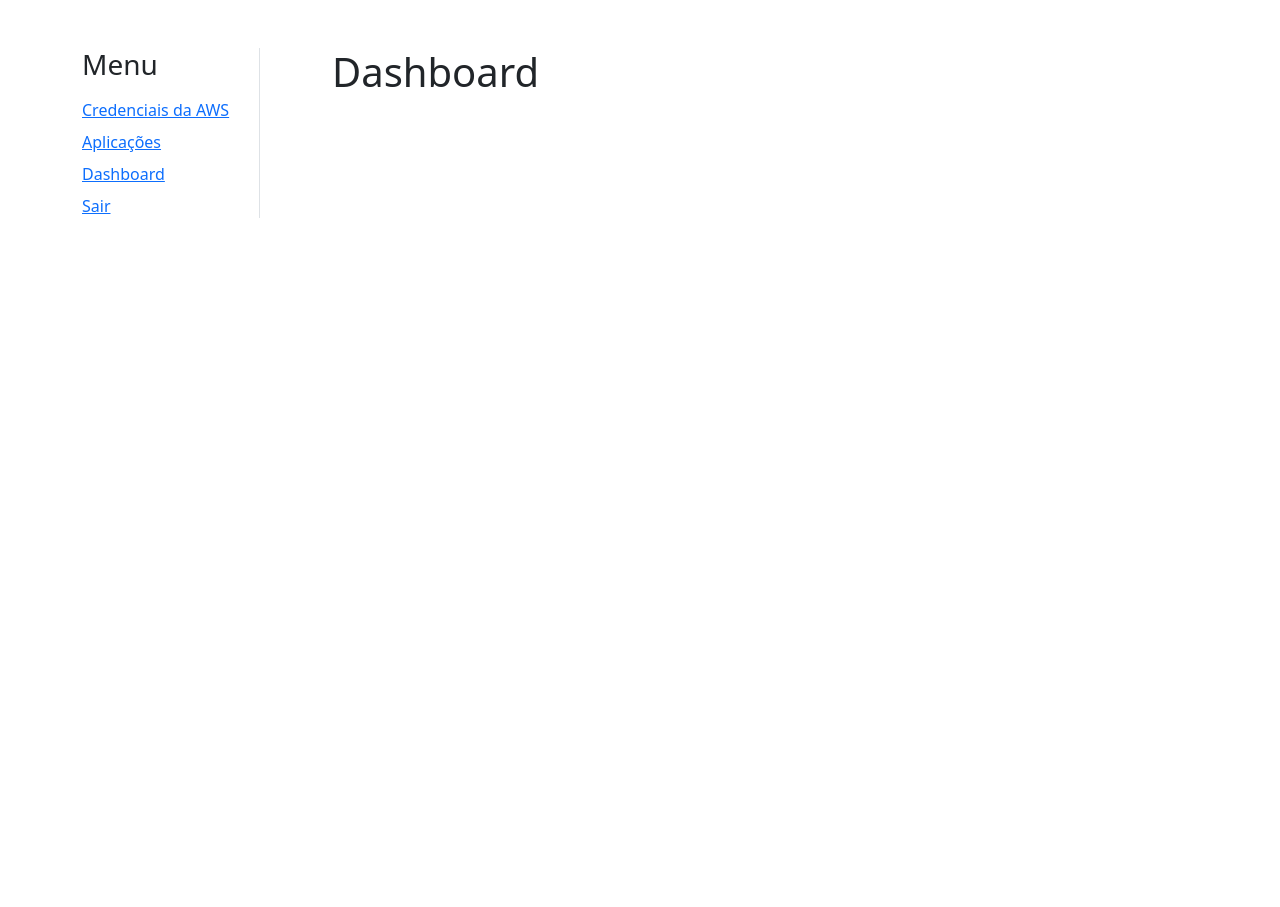
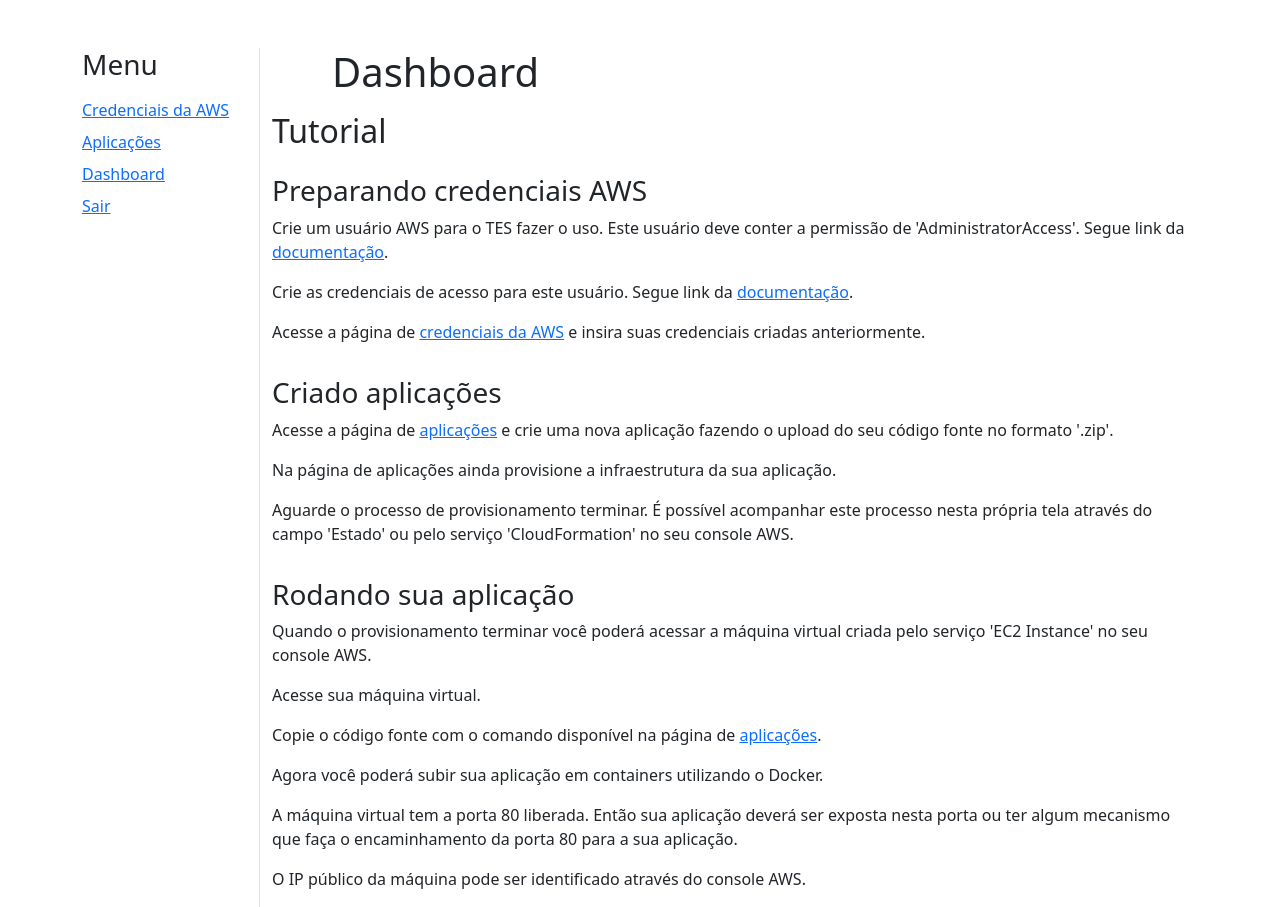
Before and after one commit to alvarengacarlos/TES-Test-Environment-Sector-Frontend, a plain HTML site: page pages/dashboard.html in a window 1280 px wide. Before the commit the page ends 800 px from the top, so only its background shows below. Drawn offline with nearby package versions, Linux system fonts and the light colour scheme; sample sign-in values are in the browser's storage.

Commit message:
Creates tutorial page

```diff
--- a/pages/dashboard.html
+++ b/pages/dashboard.html
@@ -29,6 +29,24 @@
             <div class="row ms-5">
                 <h1>Dashboard</h1>
             </div>
+            <div class="row mt-2">
+                <h2>Tutorial</h2>
+                <h3 class="mt-3">Preparando credenciais AWS</h3>
+                <p>Crie um usuário AWS para o TES fazer o uso. Este usuário deve conter a permissão de 'AdministratorAccess'. Segue link da <a href="https://docs.aws.amazon.com/pt_br/IAM/latest/UserGuide/id_users_create.html">documentação</a>.</p>
+                <p>Crie as credenciais de acesso para este usuário. Segue link da <a href="https://docs.aws.amazon.com/pt_br/IAM/latest/UserGuide/id_credentials_access-keys.html">documentação</a>.</p>
+                <p>Acesse a página de <a href="aws-credentials.html">credenciais da AWS</a> e insira suas credenciais criadas anteriormente.</p>
+                <h3 class="mt-3">Criado aplicações</h3>
+                <p>Acesse a página de <a href="applications.html">aplicações</a> e crie uma nova aplicação fazendo o upload do seu código fonte no formato '.zip'.</p>
+                <p>Na página de aplicações ainda provisione a infraestrutura da sua aplicação.</p>
+                <p>Aguarde o processo de provisionamento terminar. É possível acompanhar este processo nesta própria tela através do campo 'Estado' ou pelo serviço 'CloudFormation' no seu console AWS.</p>
+                <h3 class="mt-3">Rodando sua aplicação</h3>
+                <p>Quando o provisionamento terminar você poderá acessar a máquina virtual criada pelo serviço 'EC2 Instance' no seu console AWS.</p>
+                <p>Acesse sua máquina virtual.</p>
+                <p>Copie o código fonte com o comando disponível na página de <a href="applications.html">aplicações</a>.</p>
+                <p>Agora você poderá subir sua aplicação em containers utilizando o Docker.</p>
+                <p>A máquina virtual tem a porta 80 liberada. Então sua aplicação deverá ser exposta nesta porta ou ter algum mecanismo que faça o encaminhamento da porta 80 para a sua aplicação.</p>
+                <p>O IP público da máquina pode ser identificado através do console AWS.</p>
+            </div>
         </div>
     </div>
 </div>
```
Also changed, not shown: pages/applications.html (+2 -2 lines), pages/applications.js (+7 -3 lines).
